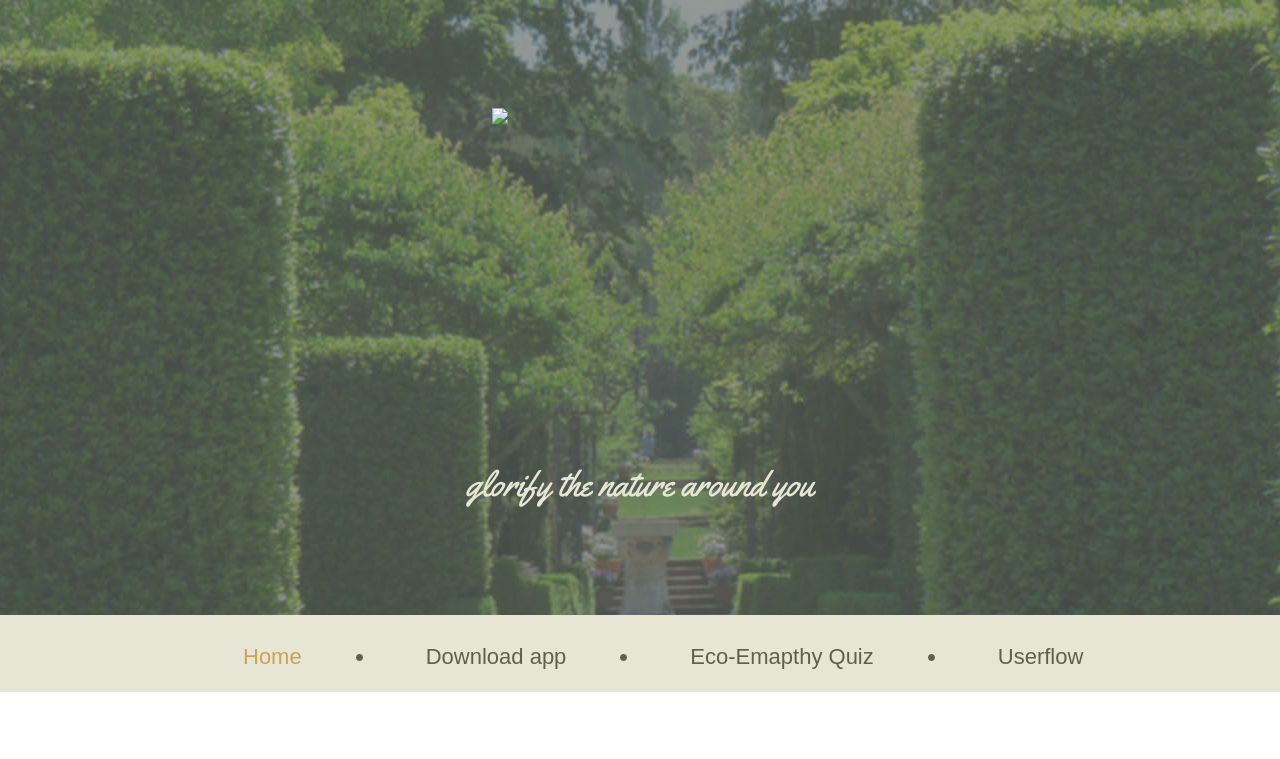
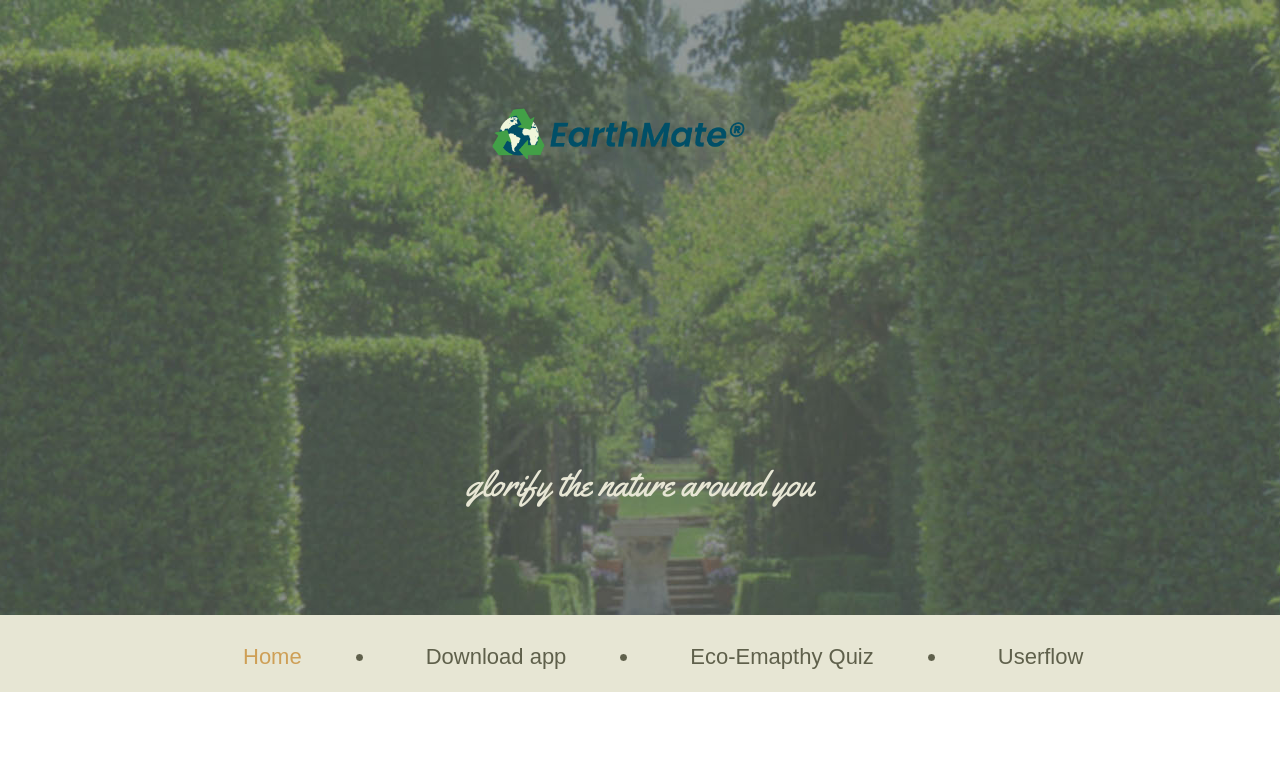
Before and after one commit to shah0150/earthmate, a plain HTML site: page index.html in a window 1280 px wide. Shown: the top 759 px of the page. Drawn offline with Linux system fonts and the light colour scheme; a web font is replaced by a local one.

Commit message:
Update index.html

```diff
--- a/index.html
+++ b/index.html
@@ -55,7 +55,7 @@
 				<div class="grid_12">
 					<h1>
 						<a href="index.html">
-							<img src="" alt="Earthmate logo">
+							<img src="images/ARCO-plastics-EarthMate-Logo-l-480-1-min.png" alt="Earthmate logo">
 						</a>
 					</h1>
 					<div class="slogan">glorify the nature around you</div>
```
